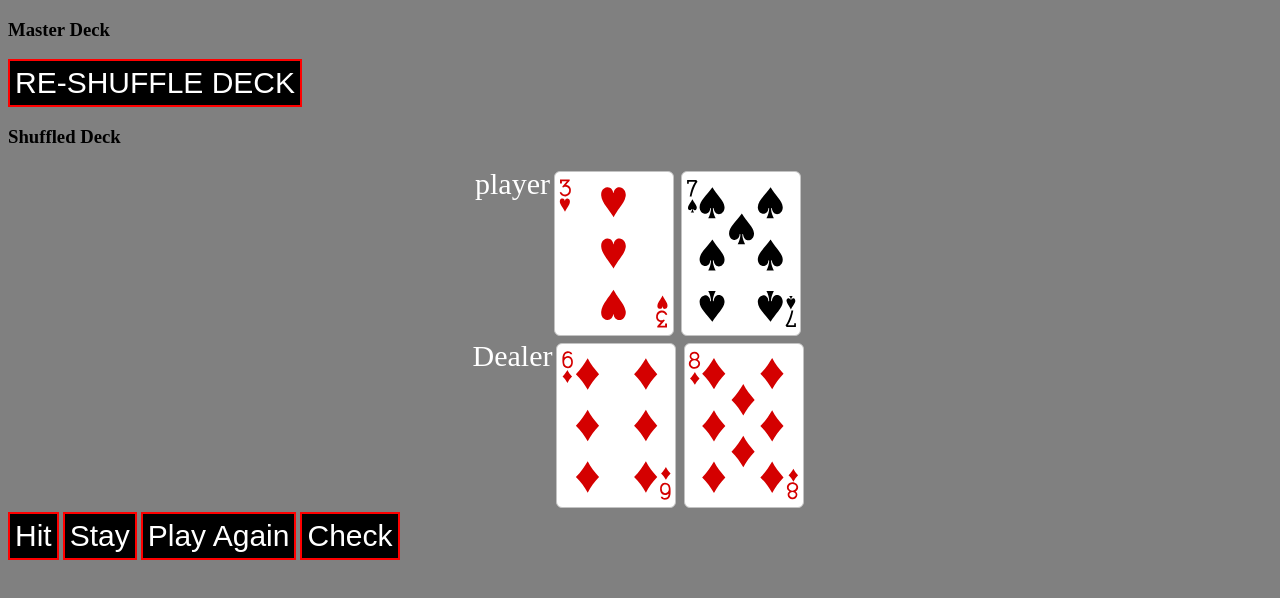
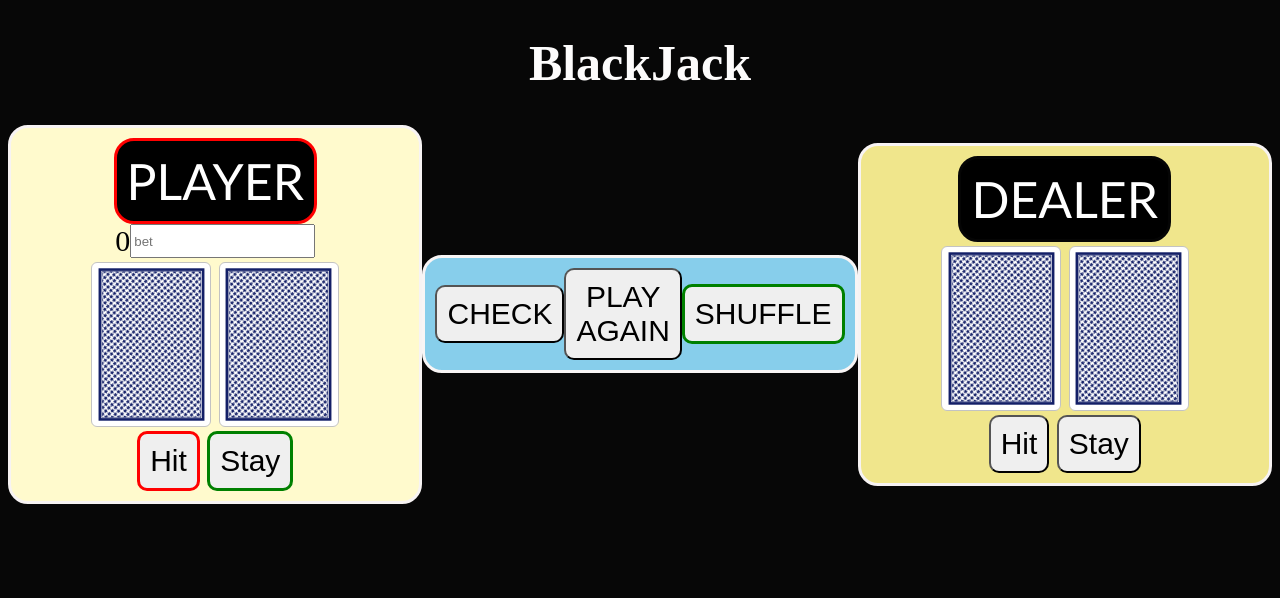
Before and after one commit to Navid107/BlackJack, a plain HTML site: page index.html in a window 1280 px wide. Drawn offline with Linux system fonts and the light colour scheme.

Commit message:
BlackJack

```diff
--- a/css/cardstarter.css
+++ b/css/cardstarter.css
@@ -350,23 +350,97 @@
 
   /* my codes */
   body{
-    background-color: gray;
+    background-color:rgb(7, 7, 7)
 
 
   }
   div {
-    color: white;
+    color: rgb(2, 2, 2);
     font-size: 30px;
     display: flex;
     justify-content: center;
+    margin: auto;
 
   }
   button{
     font-size: 30px;
-    color:white;
+    padding: 10px;
+    border-radius: 10px;
+    margin: auto;
+    position: center;
+    cursor: pointer;
+
+  }
+  .player, .dealer{
+    font-size: 50px;
+    font-family:'Gill Sans', 'Gill Sans MT', Calibri, 'Trebuchet MS', sans-serif;
+    text-align: center;
+    border-radius: 10px;
+    padding: 10px;
+    color:rgb(2, 2, 2);
+
+  }
+  .player {
+    color: white;
     background-color: black;
-    border: 2px solid red;
     margin: auto;
-    padding: 5px;
-    cursor: pointer;
+    width: 50%;
+    border: 3px solid rgb(5, 5, 5);
+    padding: 10px;
+    position: relative;
+    border-radius: 20px;
+    text-align: center;
+    width:max-content;
   }
+  .dealer{
+    color: white;
+    background-color: black;
+    margin: auto;
+    width: 50%;
+    border: 3px solid rgb(5, 5, 5);
+    padding: 10px;
+    position: relative;
+    border-radius: 20px;
+    text-align: center;
+    width:max-content;
+  }
+.dealercount, .playercount{
+
+  color: black;
+    width:max-content;
+    border-radius: 10px;
+
+}
+section{
+    margin: auto;
+    width: 50%;
+    border: 3px solid rgb(247, 243, 243);
+    padding: 10px;
+    position: relative;
+    border-radius: 20px;
+    text-align: center;
+}
+.playerSection{
+  background-color:lemonchiffon
+
+}
+.dealerSection{
+  background-color:khaki;
+}
+h1{
+  font-size: 50px;
+  color: rgb(253, 252, 252);
+  position: center;
+  text-align: center;
+
+}
+.midBtns{
+  background-color: skyblue;
+  margin: auto;
+  width: 100%;
+  border: 3px solid rgb(248, 245, 245);
+  padding: 10px;
+  position: relative;
+  border-radius: 20px;
+  text-align: center;
+}
--- a/index.html
+++ b/index.html
@@ -10,30 +10,38 @@
     <link rel="stylesheet" href="css/cardstarter.min.css">
 </head>
 <body>
+    <h1>BlackJack</h1>
+    <div ></div>
+    <div class="playField">
+    <section class="playerSection">
+      <div class="player" id='playery'>PLAYER</div>
+      <div class="credit">0
+      <input type="text" placeholder="bet" id="myInput">
+    </div>
+      <div class="playerCard"></div>
+        <button class="button" id='playerhit'>Hit</button>
+        <button class="button" id='playerstay'>Stay</button>
+    </section>
+
+    <div class="container">
+        <div class="midBtns">
+            <button class='check' id='check'>CHECK</button>
+            <button class='playAgain' id='playAgain'>PLAY AGAIN</button>
+            <button class="card-container" id='shuffle'>SHUFFLE</button>
+        </div>
+    </div>
 
 
-        <h3>Master Deck</h3>
-    <section id="master-deck-container" class="card-container"></section>
-    <button>RE-SHUFFLE DECK</button>
-    <h3>Shuffled Deck</h3>
-    <section id="shuffled-deck-container" class="card-container">
-    </section>
-      <div class="player">player
-            <div class="playerCard"></div>
-            <div class="playercount"></div>
-        </div>
-        <div class="dealer">Dealer
+    <section class="dealerSection">
+      <div class="dealer" id='dealer'>DEALER</div>
             <div class="dealerCard"></div>
-            <div class="dealercount"></div>
-        </div>
-
-    <button class="button" id='hit'>Hit</button>
-    <button class="button" id='stay'>Stay</button>
-
-    <button class='playAgain'>Play Again</button>
-    <button class='check'>Check</button>
+            <button class="button" id='dealerhit'>Hit</button>
+            <button class="button" id='dealerstay'>Stay</button>
+     </section>
+    </div>
 
 
-        </div>
+
+
 </body>
 </html>
--- a/main.js
+++ b/main.js
@@ -40,7 +40,8 @@ function renderDeckInContainer(deck, container) {
     // Let's build the cards as a string of HTML
     let cardsHtml = '';
     deck.forEach(function (card) {
-        cardsHtml += `<div class="card ${card.face}"></div>`;
+        cardsHtml += `<div class="card back-blue"></div>`;
+
 
     });
 
@@ -71,125 +72,117 @@ function buildMasterDeck() {
 renderNewShuffledDeck();
 
 /*===================================== My Code ===================*/
-
+// variables
 let playerCards = [];
 let dealerCards = [];
 let playerResult = [];
 let dealerResult = [];
 playAgain = false;
-let value;
-// button play again
 
-let showPlayerScore = document.querySelector('.playercount').innerHTML;
-let showDealerScore = document.querySelector('.dealercount').innerHTML;
+//Players Container
 let playerContainer = document.querySelector('.playerCard');
 let dealerContainer = document.querySelector('.dealerCard');
+// players boxs
+let dealerSection = document.querySelector('.dealerSection');
+let playerSection = document.querySelector('.playerSection');
+// buttons and names
+let playerName = document.querySelector('.player');
+let dealerName = document.querySelector('.dealer')
+let btnCheck = document.querySelector('.check');
+let btnPlayAgain = document.querySelector('.playAgain');
+let btnShuffle = document.querySelector('.card-container');
+let btnPlayerHit = document.querySelector('#playerhit');
+let btnPlayerStay = document.querySelector('#playerstay');
+let btnDealerHit = document.querySelector('#dealerhit');
+let btnDealerStay = document.querySelector('#dealerstay');
 
 // gettting random cards
 function randomCards() {
     let random = Math.floor(Math.random() * shuffledDeck.length);
     //console.log(shuffledDeck[random])
     return shuffledDeck[random];
+}
+//---------------------------- This is the PlayAgain button -------------
+document.querySelector('.playAgain').addEventListener('click', playGame);
+
+//---------------------- This is where the game starts-----------------
+function playGame() {
+    // get two random cards and saving them into two variables
+    playerCards = [randomCards(shuffledDeck), randomCards(shuffledDeck)];
+    dealerCards = [randomCards(shuffledDeck), randomCards(shuffledDeck)];
+    // showning only the player cards
+    renderDeckInContainer(playerCards, playerContainer);
+    renderDeckInContainer(dealerCards, dealerContainer);
+
+    dealerSection.style.border = '';
+    btnPlayAgain.style.border = '';
+    btnPlayerHit.style.border = '3px solid red';
+    btnPlayerStay.style.border = '3px solid green';
+    btnShuffle.style.border = '3px solid green';
+    playerName.style.border ='3px solid red';
+    if(!btnPlayerHit.addEventListener('click', playerhit)){
+        btnPlayerHit.addEventListener('click', playerhit);
+        console.log('added the new eventListener ');
+    }
+    return playerCards, dealerCards;
 
 }
-
-document.querySelector('.playAgain')
-    .addEventListener('click', playGame);
-// play the game
-
-function playGame() {
-
-    playerCards = [randomCards(shuffledDeck), randomCards(shuffledDeck)];
-    dealerCards = [randomCards(shuffledDeck), randomCards(shuffledDeck)];
-
-
-    return playerCards, dealerCards;
-}
-
 playGame();
-
-console.log(playerCards, 'this is the new player card');
 renderDeckInContainer(playerCards, playerContainer);
 renderDeckInContainer(dealerCards, dealerContainer);
-// // //---------let playAgain = false-------------------
-
-// while (playAgain !== true) {
-
-
-// generating random numbers for player and dealer
-// and starting the game
-
 //---------------- result and EventListener -----------------
-
-// document.querySelector('.check')
-//     .addEventListener('click', result);
-
-// function result() {
-//     if (getValue(dealerCards) <= '21' &&
-//         getValue(dealerCards) >= getValue(playerCards)) {
-//         //if this condition become true game will stop
-//         //and dealer will win
-//         playAgain = false;
-//         console.log('dealer hand', getValue(dealerCards));
-//         console.log('dearler won');
-//     }
-//     else if (getValue(playerCards) <= '21' &&
-//         getValue(playerCards) > getValue(dealerCards)) {
-//         //if this condition become true game will stop
-//         //and dealer will win
-//         playAgain = false;
-//         console.log('player hand', getValue(playerCards));
-//         console.log('[player] won');
-//     }
-//     else {
-//         console.log('continu')
-//         playAgain = true;
-//     }
-// }
-
-
+ document.querySelector('.check').addEventListener('click', checkResult);
+function checkResult() {
+   btnCheck.style.border = '';
+   btnPlayAgain.style.border = '3px solid red'
+   if(getValue(dealerCards) <= '21' &&
+   getValue(dealerCards) >= getValue(playerCards)){
+       console.log('dealer wins')
+   }
+   else if(getValue(dealerCards) < '21' &&
+            getValue(playerCards) > '21'){
+            console.log('dealer wins');
+            }
+    else {   console.log('player wins')
+   }
+}
 //------------ calculating the value of the hands --------------
 function getValue(hand) {
-
     let sum = 0;
     hand.forEach(function (e) {
-
-        //console.log(e)
         sum += e.value;
-
     });
     return sum;
 }
+//------------- getting function from html and adding eventlistener ----------
+document.querySelector('#playerstay').addEventListener('click', playerstay);
+document.querySelector('#dealerstay').addEventListener('click',dealerstay);
+document.querySelector('#playerhit').addEventListener('click', playerhit);
+document.querySelector('#dealerhit').addEventListener('click', dealerhit );
 
-//------------- getting classes from html and adding eventlistener ----------
-let btnStay = document.querySelector('#stay').addEventListener('click', stay)
-let btnHit = document.querySelector('#hit').addEventListener('click', hit);
-
-
-
+//----------------------------When dealer hits stay-------------------
+function dealerstay(){
+    dealerSection.style.border = '';
+    btnDealerStay.style.border = '';
+    btnDealerHit.style.border = '';
+    check.style.border = '5px solid red';
+    renderDeckInContainer(dealerCards, dealerContainer);
+}
 // -------------- Dealer turn to play --------------
-
-function stay() {
-
-    console.log(dealerCards)
+function dealerhit() {
     //Checking the value of hands if they are under 21
-    if (getValue(dealerCards) > '21' &&
-        getValue(dealerCards) === getValue(playerCards)) {
+    if (getValue(dealerCards) < '21') {
         //if this condition become true game will stop
         //and dealer will win
-
-        console.log('dealer Won', getValue(dealerCards));
+        dealerCards.push(randomCards(shuffledDeck));
+        console.log('dealer hand', getValue(dealerCards));
         renderDeckInContainer(dealerCards, dealerContainer);
         playAgain = false;
 
-
-
     }  //if the dealer cards value more than 21 dealer will lose
     else if (getValue(dealerCards) > '21') {
-        renderDeckInContainer(dealerCards, dealerContainer);
-        console.log('dealer lost', getValue(dealerCards,
-            'player Won!', getValue(playerCards)))
-        playAgain = false;
+            renderDeckInContainer(dealerCards, dealerContainer);
+            playAgain = false;
     }
     //if the above two condition is false dealer can get more cards
     else {
@@ -199,42 +192,57 @@ function stay() {
         playAgain = true;
     }
 }
+//--------------------------------------- Shuffle button -------------------------
+document.querySelector('#shuffle').addEventListener('click', shuffleCards)
+function shuffleCards(){
+    btnPlayAgain.style.border = '3px solid red'
+    dealerContainer.textContent = '';
+    playerContainer.textContent = '';
+
+    dealerSection.style.border = '';
+    playerSection.style.border = '';
+
+    playerName.style.border = '';
+    dealerName.style.border = '';
 
 
-// ---------------------- play turn to play
+    btnCheck.style.border = '';
 
+    btnPlayerHit.style.border = '';
+    btnPlayerStay.style.border= '';
 
-function hit() {
+    btnDealerStay.style.border = '';
+    btnDealerHit.style.border = '';
+}
+//-----------------------when Player hits stay -------------------
+function playerstay(){
+    btnPlayerHit.removeEventListener('click', playerhit);
+    dealerSection.style.border = '5px solid red';
+    playerSection.style.border = '';
+    btnPlayerHit.style.border = '';
+    btnPlayerStay.style.border = '';
+    btnDealerHit.style.border = '3px solid red';
+    btnDealerStay.style.border = '3px solid green'
+}
 
+// ---------------------- play turn to play-------------------------
+function playerhit() {
+    playerSection.style.border = '5px solid red';
     //if players card value is above 21 player will lose
     if (getValue(playerCards) < '21') {
         playerCards.push(randomCards(shuffledDeck));
         console.log('player hand ', getValue(playerCards));
         renderDeckInContainer(playerCards, playerContainer);
         playAgain = false;
-
     }
     else if (getValue(playerCards) === '21') {
-
         console.log('player won ', getValue(playerCards));
         renderDeckInContainer(playerCards, playerContainer);
     }
     // if the player cards value is under 21, can get more cards
     else {
-
         renderDeckInContainer(playerCards, playerContainer);
         console.log('player hand ', getValue(playerCards), 'player lost');
         playAgain = true;
     }
 }
-    // hit();
-
-    // hit();
-    // playGame();
-
-    // console.log('player hand: ', getValue(playerCards));
-    // console.log('dealer hand: ', getValue(dealerCards));
-    //console.log("player: ", playerCards, "de" , dealerCards);
-
-
-//result();
```
